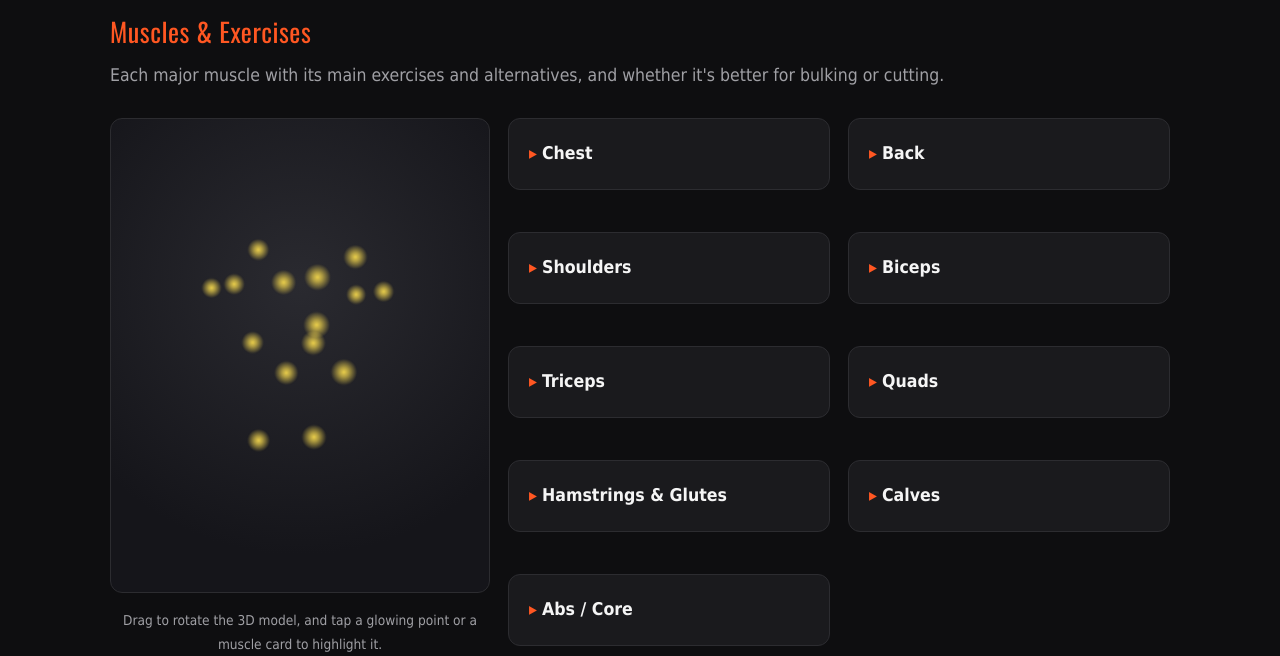
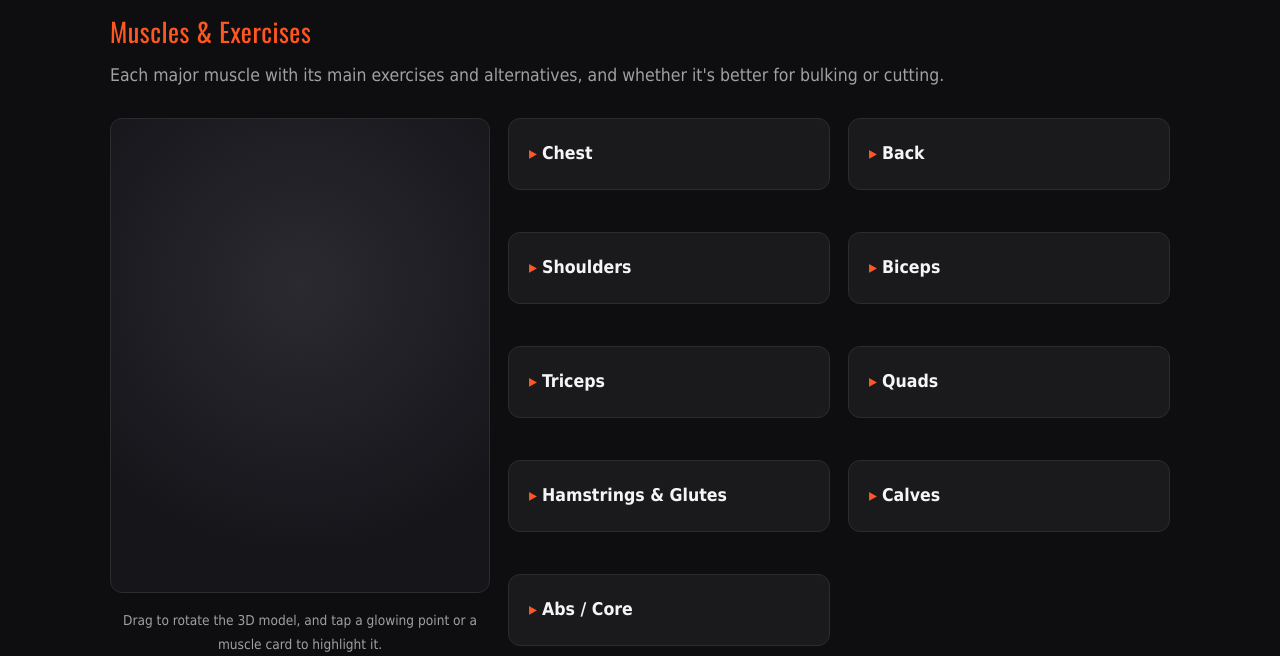
Before and after one commit to yousefelsayed836-a11y/gemaoyy, a Node server app: page /exercises in a window 1280 px wide. Shown: the part 607-1263 px from the top of the page. Run offline with Node 20, Linux system fonts and the light colour scheme; the visitor is signed in with stand-in values (Sample User, id 1); some libraries are stand-ins or nearby versions.

Commit message:
Remove default yellow hotspots; show large red glow covering full muscle on selection

```diff
--- a/public/js/muscle-viewer.js
+++ b/public/js/muscle-viewer.js
@@ -2,7 +2,6 @@ import * as THREE from '/vendor/three/build/three.module.min.js';
 import { OrbitControls } from '/vendor/three/jsm/controls/OrbitControls.js';
 import { GLTFLoader } from '/vendor/three/jsm/loaders/GLTFLoader.js';
 
-const COLOR_DEFAULT = 0xffc107;
 const COLOR_ACTIVE = 0xff5722;
 
 function makeGlowTexture() {
@@ -86,16 +85,18 @@ export function initMuscleViewer(container, { glbUrl, hotspots, onSelect }) {
     const sprite = new THREE.Sprite(
       new THREE.SpriteMaterial({
         map: glowTexture,
-        color: COLOR_DEFAULT,
+        color: COLOR_ACTIVE,
         transparent: true,
+        opacity: 0,
         depthWrite: false,
         blending: THREE.AdditiveBlending,
       })
     );
     sprite.position.set(h.pos[0], h.pos[1], h.pos[2]);
-    sprite.scale.setScalar(0.014);
+    const baseScale = h.size || 0.014;
+    sprite.scale.setScalar(baseScale);
     sprite.userData.muscle = h.muscle;
-    sprite.userData.baseScale = 0.014;
+    sprite.userData.baseScale = baseScale;
     sprite.userData.active = false;
     group.add(sprite);
     hotspotMeshes.push(sprite);
@@ -167,9 +168,10 @@ export function initMuscleViewer(container, { glbUrl, hotspots, onSelect }) {
     const t = now / 1000;
 
     hotspotMeshes.forEach((s) => {
-      const pulse = 1 + Math.sin(t * 3 + s.position.x * 50) * 0.15;
-      const activeBoost = s.userData.active ? 1.7 : 1;
-      s.scale.setScalar(s.userData.baseScale * pulse * activeBoost);
+      if (!s.userData.active) return;
+      const pulse = 1 + Math.sin(t * 2.5 + s.position.x * 50) * 0.1;
+      s.scale.setScalar(s.userData.baseScale * pulse * 1.7);
+      s.material.opacity = 0.75 + Math.sin(t * 2.5 + s.position.x * 50) * 0.15;
     });
 
     if (focusTarget) {
@@ -202,7 +204,10 @@ export function initMuscleViewer(container, { glbUrl, hotspots, onSelect }) {
       hotspotMeshes.forEach((s) => {
         const isMatch = s.userData.muscle === muscleId;
         s.userData.active = isMatch;
-        s.material.color.setHex(isMatch ? COLOR_ACTIVE : COLOR_DEFAULT);
+        if (!isMatch) {
+          s.material.opacity = 0;
+          s.scale.setScalar(s.userData.baseScale);
+        }
         if (isMatch) matches.push(s.position);
       });
       if (matches.length) {
@@ -219,7 +224,8 @@ export function initMuscleViewer(container, { glbUrl, hotspots, onSelect }) {
     clearHighlight() {
       hotspotMeshes.forEach((s) => {
         s.userData.active = false;
-        s.material.color.setHex(COLOR_DEFAULT);
+        s.material.opacity = 0;
+        s.scale.setScalar(s.userData.baseScale);
       });
       focusTarget = new THREE.Vector3(0, 0, 0);
       desiredAzimuth = 0;
--- a/views/exercises.ejs
+++ b/views/exercises.ejs
@@ -75,21 +75,22 @@
     import { initMuscleViewer } from '/js/muscle-viewer.js';
 
     const hotspots = [
-      { muscle: 'chest', pos: [0, 0.046, 0.020] },
-      { muscle: 'back', pos: [0, 0.046, -0.020] },
-      { muscle: 'shoulders', pos: [-0.034, 0.061, 0.010] },
-      { muscle: 'shoulders', pos: [0.034, 0.061, 0.010] },
-      { muscle: 'biceps', pos: [-0.052, 0.040, 0.015] },
-      { muscle: 'biceps', pos: [0.052, 0.040, 0.015] },
-      { muscle: 'triceps', pos: [-0.052, 0.040, -0.015] },
-      { muscle: 'triceps', pos: [0.052, 0.040, -0.015] },
-      { muscle: 'abs', pos: [0, 0.018, 0.019] },
-      { muscle: 'quads', pos: [-0.020, -0.010, 0.018] },
-      { muscle: 'quads', pos: [0.020, -0.010, 0.018] },
-      { muscle: 'hamstrings_glutes', pos: [-0.022, 0.008, -0.020] },
-      { muscle: 'hamstrings_glutes', pos: [0.022, 0.008, -0.020] },
-      { muscle: 'calves', pos: [-0.020, -0.052, -0.016] },
-      { muscle: 'calves', pos: [0.020, -0.052, -0.016] },
+      { muscle: 'chest', pos: [-0.022, 0.046, 0.020], size: 0.038 },
+      { muscle: 'chest', pos: [0.022, 0.046, 0.020], size: 0.038 },
+      { muscle: 'back', pos: [0, 0.046, -0.020], size: 0.05 },
+      { muscle: 'shoulders', pos: [-0.034, 0.061, 0.010], size: 0.024 },
+      { muscle: 'shoulders', pos: [0.034, 0.061, 0.010], size: 0.024 },
+      { muscle: 'biceps', pos: [-0.052, 0.040, 0.015], size: 0.022 },
+      { muscle: 'biceps', pos: [0.052, 0.040, 0.015], size: 0.022 },
+      { muscle: 'triceps', pos: [-0.052, 0.040, -0.015], size: 0.022 },
+      { muscle: 'triceps', pos: [0.052, 0.040, -0.015], size: 0.022 },
+      { muscle: 'abs', pos: [0, 0.018, 0.019], size: 0.038 },
+      { muscle: 'quads', pos: [-0.020, -0.010, 0.018], size: 0.032 },
+      { muscle: 'quads', pos: [0.020, -0.010, 0.018], size: 0.032 },
+      { muscle: 'hamstrings_glutes', pos: [-0.022, 0.008, -0.020], size: 0.036 },
+      { muscle: 'hamstrings_glutes', pos: [0.022, 0.008, -0.020], size: 0.036 },
+      { muscle: 'calves', pos: [-0.020, -0.052, -0.016], size: 0.026 },
+      { muscle: 'calves', pos: [0.020, -0.052, -0.016], size: 0.026 },
     ];
 
     const viewerEl = document.getElementById('muscle-viewer');
```
